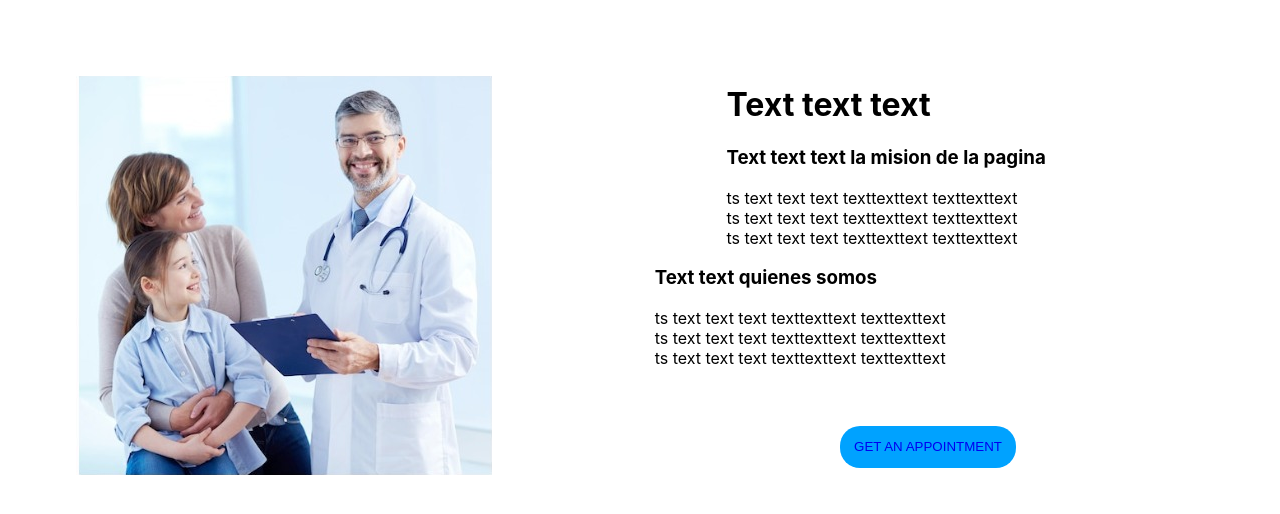
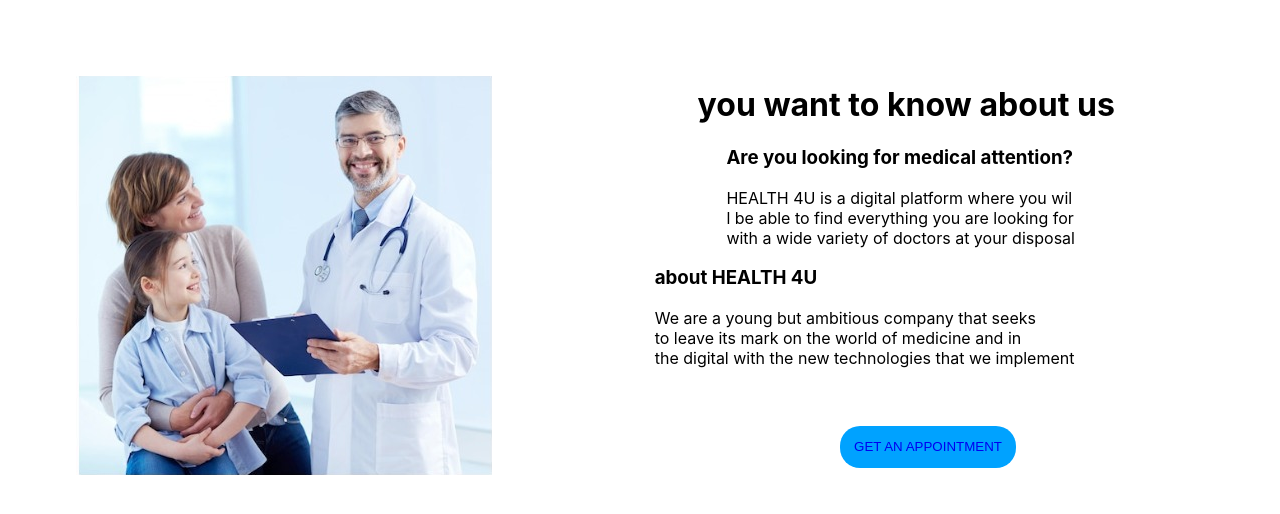
Before and after one commit to alejandrovc1/PF-HEALTH4U, a React (Create React App) app in the folder client/: page /aboutus in a window 1280 px wide. Shown: the top 514 px of the page. Built offline with nearby package versions, Linux system fonts and the light colour scheme; no server answers.

Commit message:
(abaut us):ajustando tesxto y css

```diff
--- a/client/src/components/aboutUs.jsx
+++ b/client/src/components/aboutUs.jsx
@@ -12,24 +12,24 @@
             </div>
 
             <div className={s.contenInfo}>
-                <h1 className={s.tituloInfo}>Text text text</h1>
+                <h1 className={s.tituloInfo}>you want to know about us</h1>
 
                 <div className={s.contoenInfoMision}>
-                    <h3 className={s.subtituloInfoMision}>Text text text la mision de la pagina</h3>
-                    <p className={s.infoMision}>ts text text text texttexttext texttexttext
+                    <h3 className={s.subtituloInfoMision}>Are you looking for medical attention?</h3>
+                    <p className={s.infoMision}>HEALTH 4U is a digital platform where you wil
                     <br/>
-                    ts text text text texttexttext texttexttext
+                    l be able to find everything you are looking for
                     <br/>
-                    ts text text text texttexttext texttexttext</p>
+                    with a wide variety of doctors at your disposal</p>
                 </div>
 
                 <div className={s.contoenInfoNosotros}>
-                    <h3 className={s.subtituloInfoNosotros}>Text text quienes somos</h3>
-                    <p className={s.infoNosotros}>ts text text text texttexttext texttexttext
+                    <h3 className={s.subtituloInfoNosotros}>about HEALTH 4U</h3>
+                    <p className={s.infoNosotros}>We are a young but ambitious company that seeks
                     <br/>
-                    ts text text text texttexttext texttexttext
+                    to leave its mark on the world of medicine and in
                     <br/>
-                    ts text text text texttexttext texttexttext</p>
+                    the digital with the new technologies that we implement</p>
                 </div>
 
                 <div className={s.contenButon}>
--- a/client/src/components/aboutUs.module.css
+++ b/client/src/components/aboutUs.module.css
@@ -23,7 +23,7 @@
 }
 .tituloInfo{
 
-    margin-left: 15%;
+    margin-left: 10%;
 }
 .contoenInfoMision{
     margin-left: 15%;
```
